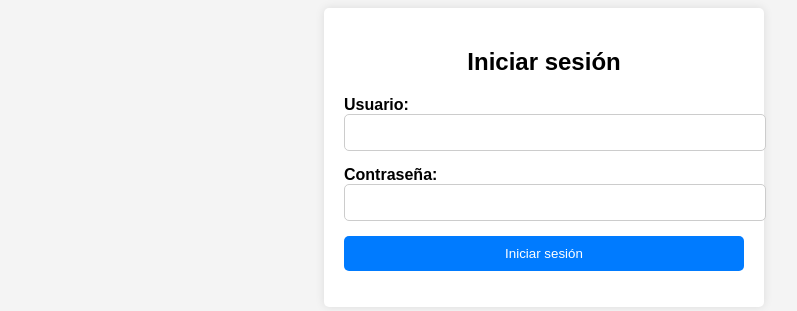
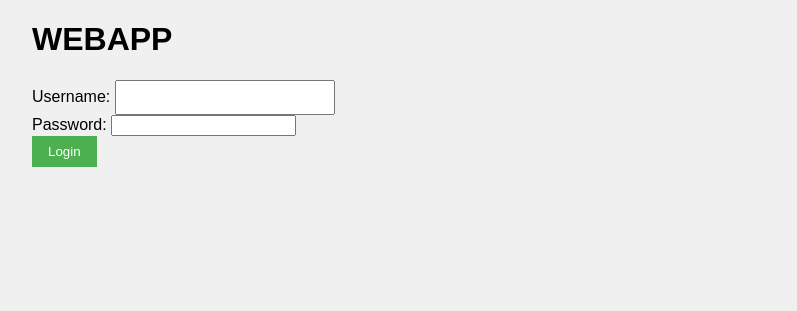
Before and after one commit to aar1091/demoappflask, a Flask app: template templates/login.html in a window 1280 px wide. Shown: the top 311 px of the page, without its empty margins (96-893 px from the left). Run offline with Flask 3, Linux system fonts and the light colour scheme; the template is opened without the code that fills it, so the values that code supplies are empty.

Commit message:
little changes

```diff
--- a/app.py
+++ b/app.py
@@ -1,33 +1,32 @@
+# app.py
 from flask import Flask, render_template, request, redirect, url_for, session
 
 app = Flask(__name__)
-app.secret_key = 'Teletubies123'  # Esta clave secreta se utiliza para firmar las sesiones
-
-# Datos de usuario de ejemplo (deberías almacenarlos de manera más segura en un sistema real)
-users = {'username': 'password', 'user2': 'password2'}
+app.secret_key = 'Teletubies123'
 
 @app.route('/')
+def login():
+    return render_template('login.html')
+
+@app.route('/authenticate', methods=['POST'])
+def authenticate():
+    username = request.form['username']
+    password = request.form['password']
+    # Aquí puedes agregar la lógica de autenticación
+    # Por ahora, simplemente establecemos una sesión de usuario
+    session['username'] = username
+    return redirect(url_for('home'))
+
+@app.route('/home')
 def home():
     if 'username' in session:
-        return f'¡Hola, {session["username"]}! <a href="/logout">Cerrar sesión</a>'
+        return render_template('home.html')
     return redirect(url_for('login'))
-
-@app.route('/login', methods=['GET', 'POST'])
-def login():
-    if request.method == 'POST':
-        username = request.form['username']
-        password = request.form['password']
-        if username in users and users[username] == password:
-            session['username'] = username
-            return redirect(url_for('home'))
-        else:
-            return 'Credenciales inválidas. Inténtalo de nuevo.'
-    return render_template('login.html')
 
 @app.route('/logout')
 def logout():
     session.pop('username', None)
-    return redirect(url_for('home'))
+    return redirect(url_for('login'))
 
 if __name__ == '__main__':
     app.run(debug=True)
--- /dev/null
+++ b/static/css/styles.css
@@ -0,0 +1,29 @@
+/* static/css/styles.css */
+body {
+    font-family: Arial, sans-serif;
+    margin: 0;
+    padding: 0;
+    background-color: #f0f0f0;
+}
+
+.container {
+    width: 80%;
+    margin: 20px auto;
+}
+
+input[type="text"] {
+    padding: 8px;
+    width: 200px;
+}
+
+button {
+    padding: 8px 16px;
+    background-color: #4CAF50;
+    color: white;
+    border: none;
+    cursor: pointer;
+}
+
+button:hover {
+    background-color: #45a049;
+}
--- a/templates/login.html
+++ b/templates/login.html
@@ -1,30 +1,26 @@
+<!-- templates/login.html -->
 <!DOCTYPE html>
 <html lang="en">
 <head>
     <meta charset="UTF-8">
     <meta name="viewport" content="width=device-width, initial-scale=1.0">
     <title>Login</title>
-    <link rel="stylesheet" href="styles.css">
+    <link rel="stylesheet" href="{{ url_for('static', filename='css/styles.css') }}">
 </head>
 <body>
     <div class="container">
-        <h2>Iniciar sesión</h2>
-        <form id="loginForm" method="post" action="/login">
-            <div class="form-group">
-                <label for="username">Usuario:</label><br>
+        <h1>WEBAPP</h1>
+        <form action="{{ url_for('authenticate') }}" method="POST">
+            <div>
+                <label for="username">Username:</label>
                 <input type="text" id="username" name="username" required>
             </div>
-            <div class="form-group">
-                <label for="password">Contraseña:</label><br>
+            <div>
+                <label for="password">Password:</label>
                 <input type="password" id="password" name="password" required>
             </div>
-            <div class="form-group">
-                <input type="submit" value="Iniciar sesión">
-            </div>
-            <p id="error-msg"></p>
+            <button type="submit">Login</button>
         </form>
     </div>
-
-    <script src="script.js"></script>
 </body>
 </html>
--- a/templates/script.js
+++ /dev/null
@@ -1,60 +0,0 @@
-body {
-    font-family: Arial, sans-serif;
-    background-color: #f4f4f4;
-    display: flex;
-    justify-content: center;
-    align-items: center;
-    height: 100vh;
-    margin: 0;
-}
-
-.container {
-    width: 300px;
-    padding: 20px;
-    background-color: #007bff;
-    border-radius: 10px;
-    box-shadow: 0 0 10px rgba(0, 0, 0, 0.1);
-}
-
-h2 {
-    text-align: center;
-    color: #fff;
-    margin-bottom: 20px;
-}
-
-.form-group {
-    margin-bottom: 15px;
-}
-
-label {
-    font-weight: bold;
-    color: #fff;
-}
-
-input[type="text"],
-input[type="password"] {
-    width: 100%;
-    padding: 10px;
-    border: 1px solid #ccc;
-    border-radius: 5px;
-}
-
-input[type="submit"] {
-    width: 100%;
-    padding: 10px;
-    border: none;
-    border-radius: 5px;
-    background-color: #fff;
-    color: #007bff;
-    cursor: pointer;
-}
-
-input[type="submit"]:hover {
-    background-color: #0056b3;
-    color: #fff;
-}
-
-#error-msg {
-    color: red;
-    font-weight: bold;
-}
--- a/templates/styles.css
+++ /dev/null
@@ -1,52 +0,0 @@
-body {
-    font-family: Arial, sans-serif;
-    background-color: #f4f4f4;
-}
-
-.container {
-    max-width: 400px;
-    margin: 0 auto;
-    padding: 20px;
-    background-color: #fff;
-    border-radius: 5px;
-    box-shadow: 0 0 10px rgba(0, 0, 0, 0.1);
-}
-
-h2 {
-    text-align: center;
-}
-
-.form-group {
-    margin-bottom: 15px;
-}
-
-label {
-    font-weight: bold;
-}
-
-input[type="text"],
-input[type="password"] {
-    width: 100%;
-    padding: 10px;
-    border: 1px solid #ccc;
-    border-radius: 5px;
-}
-
-input[type="submit"] {
-    width: 100%;
-    padding: 10px;
-    border: none;
-    border-radius: 5px;
-    background-color: #007bff;
-    color: #fff;
-    cursor: pointer;
-}
-
-input[type="submit"]:hover {
-    background-color: #0056b3;
-}
-
-#error-msg {
-    color: red;
-    font-weight: bold;
-}
```
Also changed, not shown: static/js/scripts.js (added, +13 -0 lines), templates/home.html (added, +27 -0 lines).
